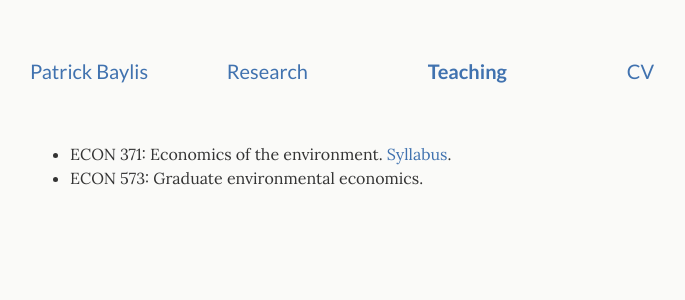
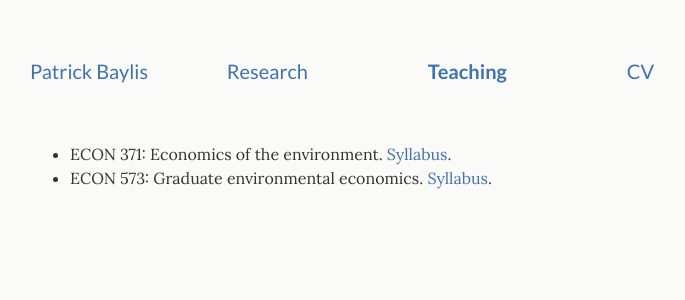
Before and after one commit to pbaylis/pbaylis.github.io, a Jekyll site: the page built from _pages/teaching.md, in a window 1280 px wide. Shown: the top 300 px of the page, without its empty margins (268-953 px from the left). Built offline with Jekyll 4.4.1, drawn with Linux system fonts in a browser that asks for light colours.

Commit message:
add 573 syllabus

```diff
--- a/_pages/teaching.md
+++ b/_pages/teaching.md
@@ -5,7 +5,7 @@ permalink: /teaching/
 ---
 
 - ECON 371: Economics of the environment. [Syllabus](/assets/pdf/syllabus_ECON371.pdf).
-- ECON 573: Graduate environmental economics.
+- ECON 573: Graduate environmental economics. [Syllabus](/assets/pdf/econ573_syllabus.pdf).
 
 <!--
 ## Prior
```
Also changed, not shown: 3 other files.
